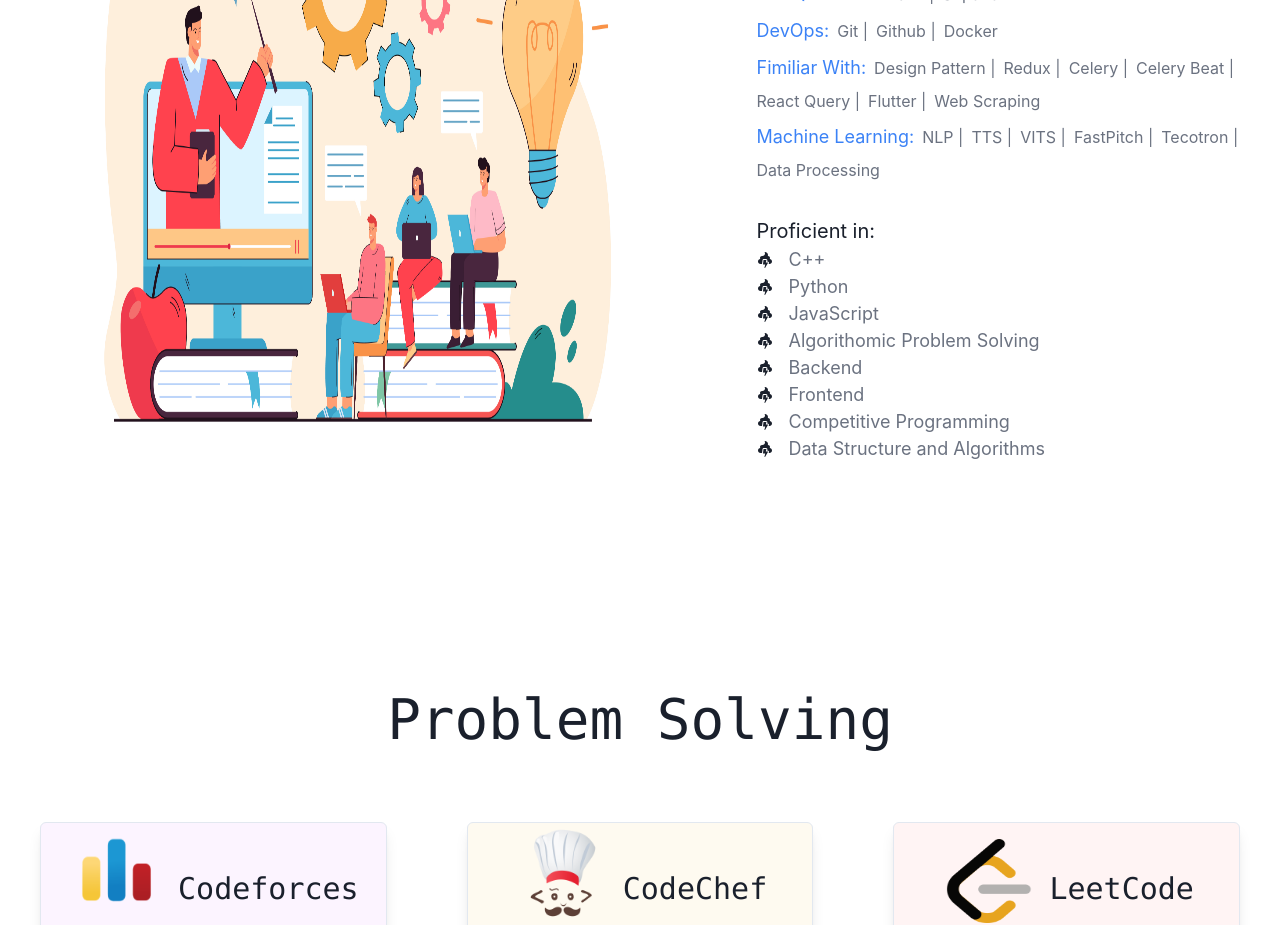
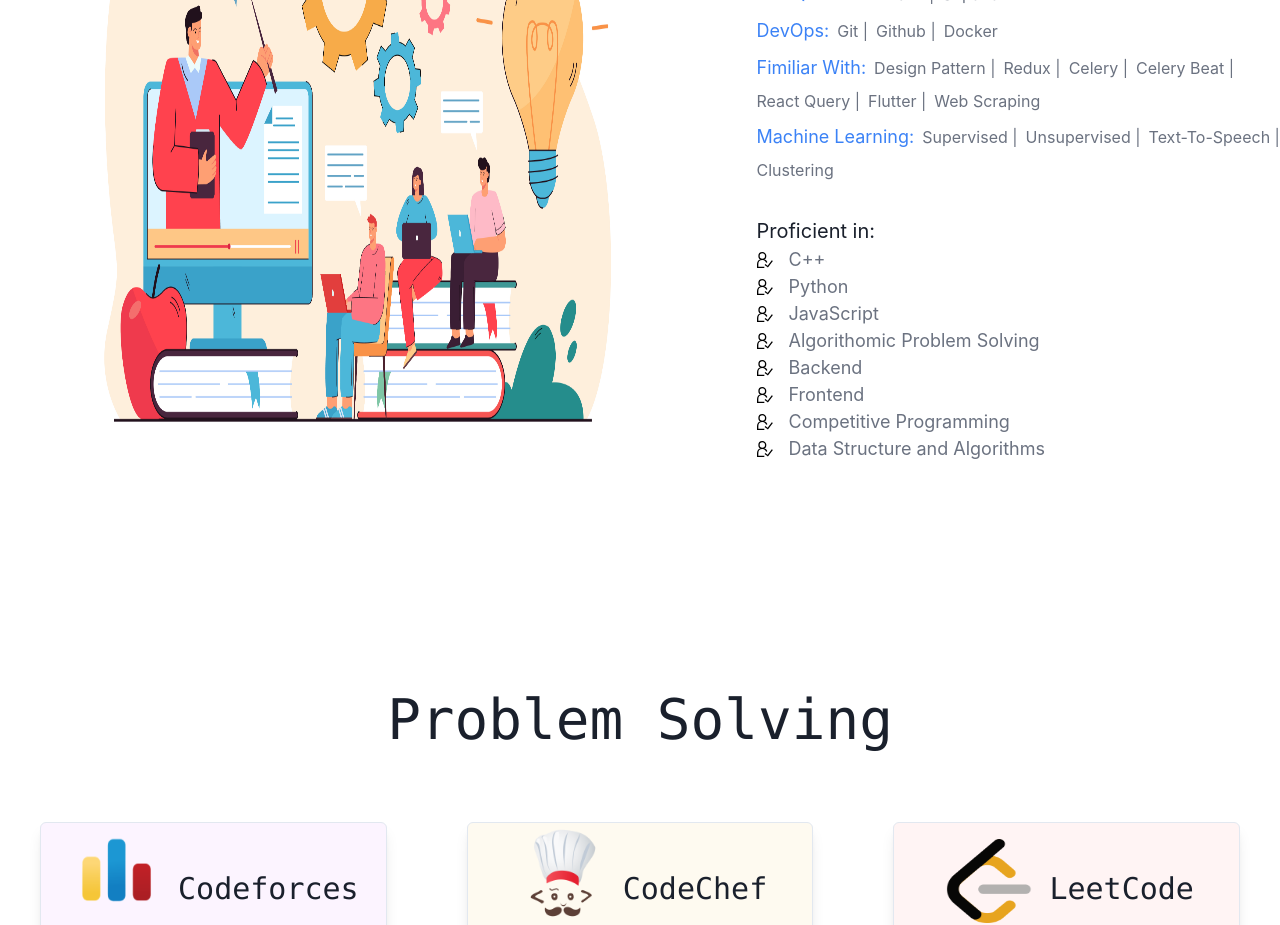
Before and after one commit to hkshakib/portfolio, a React (Create React App) app: page / in a window 1280 px wide. Shown: the part 1280-2205 px from the top of the page. Built offline with nearby package versions, Linux system fonts and the light colour scheme; no server answers; what tailwindcss-font-inter would draw is missing.

Commit message:
fix: Skills Icons

```diff
--- a/src/pages/Skills.jsx
+++ b/src/pages/Skills.jsx
@@ -1,9 +1,7 @@
 import { motion } from "framer-motion";
-import React from "react";
+import { GrUserExpert } from "react-icons/gr";
 
-import { FaPooStorm } from "react-icons/fa";
 import Image from "../static/skills.jpg";
-
 import { skills, skillsData } from "../static/Data";
 
 const Skills = () => {
@@ -45,7 +43,7 @@ const Skills = () => {
           <div className="flex flex-col">
             {skillsData.map((skill, index) => (
               <div className="flex items-center" key={index}>
-                <FaPooStorm /> <h3 className="profficientSkills">{skill}</h3>
+                <GrUserExpert /> <h3 className="profficientSkills">{skill}</h3>
               </div>
             ))}
           </div>
--- a/src/static/Data.jsx
+++ b/src/static/Data.jsx
@@ -56,6 +56,6 @@ export const skills = [
   },
   {
     category: "Machine Learning",
-    skills: ["NLP", "TTS", "VITS", "FastPitch", "Tecotron", "Data Processing"],
+    skills: ["Supervised", "Unsupervised", "Text-To-Speech", "Clustering"],
   },
 ];
```
